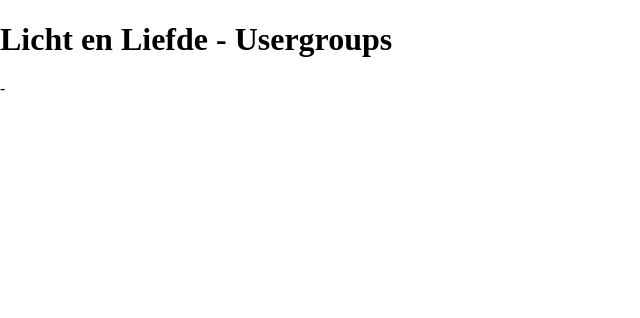
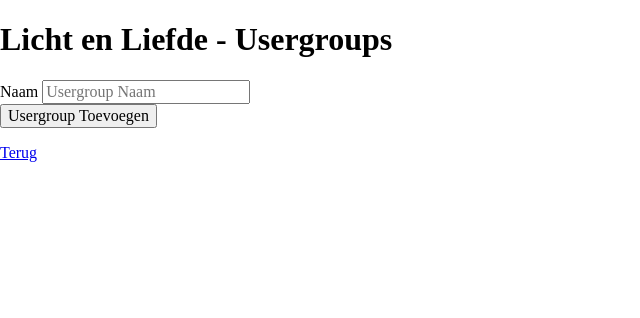
Before and after one commit to laratomme/BAP_LichtEnLiefde, a PHP site: page /index.php?page=usergroups&action=create in a window 1280 px wide. Shown: the top 318 px of the page, without its empty margins (0-640 px from the left). Run offline with PHP 8.4, Linux system fonts and the light colour scheme; tables that the repository leaves empty or names only in its code hold one stand-in row (values such as "Sample post"); data that the repository does not hold is empty.

Commit message:
Opzet DAO + Functies Usergroup #3

```diff
--- a/src/controller/UsergroupsController.php
+++ b/src/controller/UsergroupsController.php
@@ -12,49 +12,64 @@
         $this->usergroupDAO = new UsergroupDAO();
     }
 
-    public function list()
+    public function usergroups()
     {
         if (!empty($_POST['action'])) {
-            if ($_POST['action'] == 'create') {
-                $this->handleCreate();
+            $action = $_POST['action'];
+
+            $data = array();
+            $data['id'] = $_POST['id'];
+            $data['name'] = $_POST['name'];
+
+            switch ($action) {
+                case 'create':
+                    $id = $this->usergroupDAO->create($data);
+                    if ($id) {
+                        header("Location: index.php?page=usergroups&id=" . $id);
+                        exit();
+                    } else {
+                        $this->_handleError('Er is een fout gebeurd tijdens het aanmaken van de Usergroup.');
+                    }
+                    break;
+                case 'update':
+                    if ($this->usergroupDAO->update($data)) {
+                        header("Location: index.php?page=usergroups&id=" . $data['id']);
+                        exit();
+                    } else {
+                        $this->_handleError('Er is een fout gebeurd tijdens het aanpassen van de Usergroup.');
+                    }
+                    break;
+                case 'delete':
+                    $this->usergroupDAO->delete($data['id']);
+                    $this->_handleLoad();
+                    break;
             }
+        } else {
+            $this->_handleLoad();
         }
-
-        $usergroups = $this->usergroupDAO->readAll();
-        $this->set('usergroups', $usergroups);
         $this->set('title', 'Usergroups');
     }
 
-    private function handleCreate()
+    private function _handleLoad()
     {
-        $data = array(
-            'name' => $_POST['name']
-        );
-        $createResult = $this->usergroupDAO->create($data);
-        if (!$createResult) {
-            $errors = $this->usergroupDAO->validate($data);
-            $this->set('errors', $errors);
-            if (strtolower($_SERVER['HTTP_ACCEPT']) == 'application/json') {
-                header('Content-Type: application/json');
-                echo json_encode(array(
-                    'result' => 'error',
-                    'errors' => $errors
-                ));
-                exit();
+        if (!empty($_GET['id'])) {
+            // Detail
+            if (!$usergroup = $this->usergroupDAO->readById($_GET['id'])) {
+                $this->_handleError('Er is een fout gebeurd tijdens het ophalen van de Usergroup.');
             }
-            $_SESSION['error'] = 'De usergroup kon niet toegevoegd worden!';
+            $this->set('usergroup', $usergroup);
         } else {
-            if (strtolower($_SERVER['HTTP_ACCEPT']) == 'application/json') {
-                header('Content-Type: application/json');
-                echo json_encode(array(
-                    'result' => 'ok',
-                    'usergroup' => $createResult
-                ));
-                exit();
-            }
-            $_SESSION['info'] = 'De usergroup is toegevoegd!';
-            header('Location: index.php');
-            exit();
+            // List
+            $usergroups = $this->usergroupDAO->readAll();
+            $this->set('usergroup', null);
+            $this->set('usergroups', $usergroups);
         }
     }
+
+    private function _handleError($Message)
+    {
+        $_SESSION['error'] = $Message;
+        header('Location: index.php?page=usergroups');
+        exit();
+    }
 }
--- a/src/dao/UsergroupDAO.php
+++ b/src/dao/UsergroupDAO.php
@@ -39,7 +39,7 @@
     {
         $errors = $this->validate($data);
         if (empty($errors)) {
-            $sql = "UPDATE BAP_UserGroup SET name = :name WHERE `id` = :id";
+            $sql = "UPDATE BAP_UserGroup SET name = :name WHERE UserGroupID = :id";
             $stmt = $this->pdo->prepare($sql);
             $stmt->bindValue(':name', $data['name']);
             $stmt->bindValue(':id', $data['id']);
@@ -52,7 +52,7 @@
 
     public function delete($id)
     {
-        $sql = "DELETE FROM BAP_UserGroup WHERE id = :id";
+        $sql = "DELETE FROM BAP_UserGroup WHERE UserGroupID = :id";
         $stmt = $this->pdo->prepare($sql);
         $stmt->bindValue(':id', $id);
         $stmt->execute();
--- a/src/index.php
+++ b/src/index.php
@@ -18,7 +18,7 @@
     ),
     'usergroups' => array(
         'controller' => 'Usergroups',
-        'action' => 'list'
+        'action' => 'usergroups'
     )
 );
 
--- a/src/view/usergroups/list.php
+++ /dev/null
@@ -1,6 +0,0 @@
-<!-- Usergroup Overview -->
-<div>
-    <?php foreach ($usergroups as $usergroup) : ?>
-        <div><?php echo $usergroup['UserGroupID'] ?> - <?php echo $usergroup['Name'] ?></div>
-    <?php endforeach ?>
-</div>
--- /dev/null
+++ b/src/view/usergroups/usergroups.php
@@ -0,0 +1,55 @@
+<!-- Usergroups -->
+<main>
+    <?php if (empty($_GET['action']) && empty($_GET['id'])) { ?>
+        <!-- List -->
+        <?php if (count($usergroups) == 0) { ?>
+            <div>
+                <p>Geen Usergroups toegevoegd.</p>
+            </div>
+        <?php } else { ?>
+            <div>
+                <?php foreach ($usergroups as $usergroup) : ?>
+                    <div><?php echo $usergroup['UserGroupID'] ?> - <?php echo $usergroup['Name'] ?></div>
+                    <div>
+                        <a href="index.php?page=usergroups&id=<?php echo $usergroup['UserGroupID'] ?>">
+                            <p>Bekijk Usergroup</p>
+                        </a>
+                    </div>
+                <?php endforeach ?>
+            </div>
+        <?php } ?>
+        <div>
+            <a href="index.php?page=usergroups&action=create">
+                <div>
+                    <p>Usergroup aanmaken</p>
+                </div>
+            </a>
+        </div>
+    <?php } else { ?>
+        <!-- Detail -->
+        <div>
+            <form action="index.php?page=usergroups" method="post">
+                <input type="hidden" name="id" value="<?php if (!empty($usergroup['UserGroupID'])) {
+                                                            echo $usergroup['UserGroupID'];
+                                                        } ?>" />
+                <div>
+                    <label for="name">Naam</label>
+                    <input id="name" type="text" name="name" placeholder="Usergroup Naam" value="<?php if (!empty($usergroup['Name'])) {
+                                                                                                        echo $usergroup['Name'];
+                                                                                                    } ?>" minlength="3" maxlength="64" required />
+                </div>
+                <?php if (empty($_GET['id'])) { ?>
+                    <button type="submit" name="action" value="create">Usergroup Toevoegen</button>
+                <?php } else { ?>
+                    <button type="submit" name="action" value="update">Usergroup Wijzigen</button>
+                    <button type="submit" name="action" value="delete">Usergroup Verwijderen</button>
+                <?php } ?>
+                <a href="index.php?page=usergroups">
+                    <div>
+                        <p>Terug</p>
+                    </div>
+                </a>
+            </form>
+        </div>
+    <?php } ?>
+</main>
```
